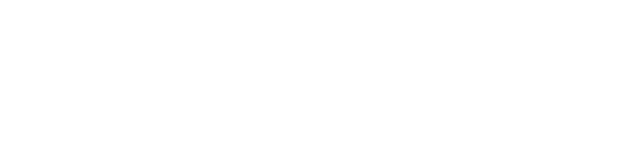
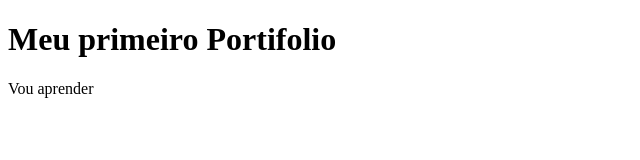
Before and after one commit to jlmzin/meu-portfolio-html, a plain HTML site: page index.html in a window 1280 px wide. Shown: the whole page, without its empty margins (0-640 px from the left). Drawn offline with Linux system fonts and the light colour scheme.

Commit message:
Atualização

```diff
--- a/index.html
+++ b/index.html
@@ -6,6 +6,7 @@
     <title>Meu Portifolio</title>
 </head>
 <body>
-
+    <h1>Meu primeiro Portifolio</h1>
+    <p>Vou aprender</HTml></p>
 </body>
 </html>
```
